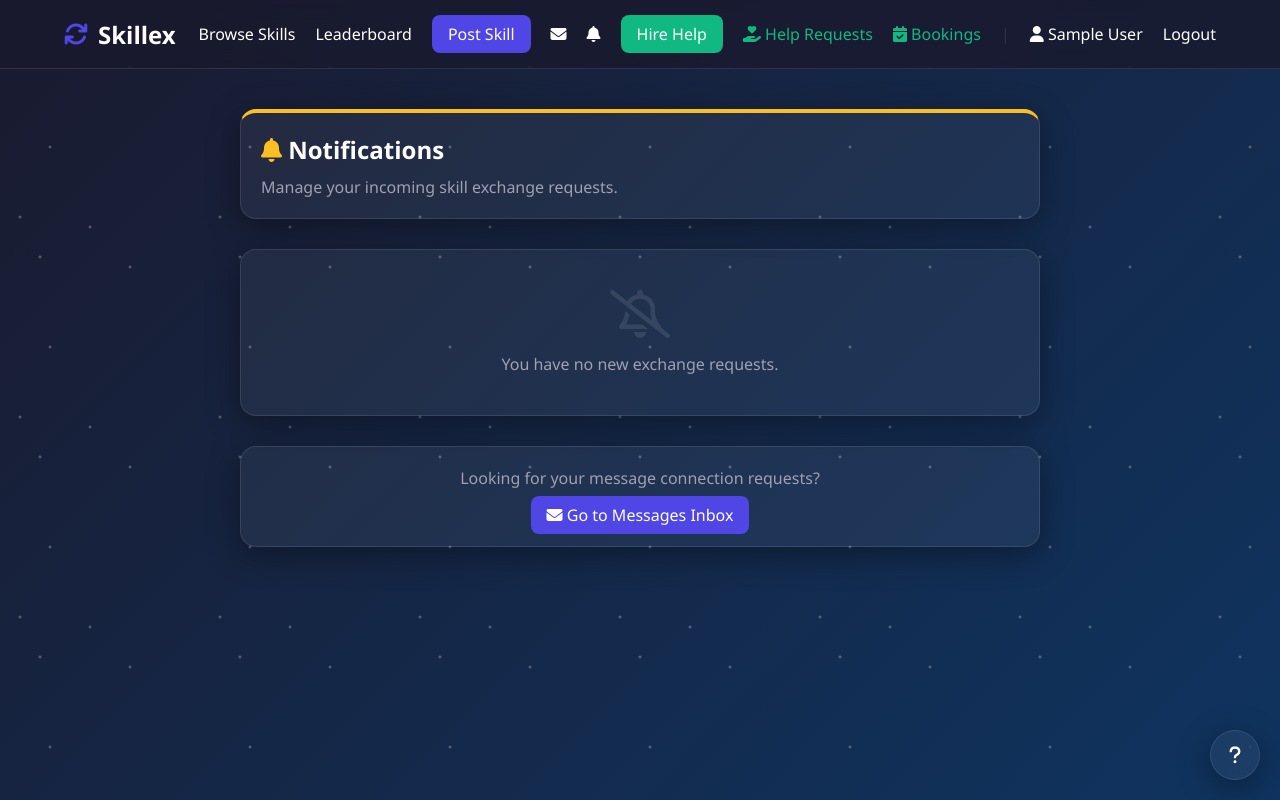
After one commit to pranathi8812-AIML/skillex-live, a Flask app: page /notifications in a window 1280 px wide. The commit adds this page. Run offline with Flask 3, Linux system fonts and the light colour scheme; the visitor is signed in with stand-in values (Sample User, id 1); data that the repository does not hold is empty.

Commit message:
Add notifications system and accept/reject exchange routes

```diff
--- a/app.py
+++ b/app.py
@@ -698,5 +698,31 @@ def delete_listing(id):
 
     return redirect(url_for('dashboard'))
 
+@app.route('/notifications')
+@login_required
+def notifications():
+    # Fetch exchange requests where the current user owns the listing and the status is still pending
+    pending_exchanges = Exchange.query.join(Listing).filter(
+        Listing.user_id == current_user.id,
+        Exchange.status == 'pending'
+    ).all()
+
+    return render_template('notifications.html', pending_exchanges=pending_exchanges)
+
+@app.route('/exchange/<int:id>/<action>')
+@login_required
+def handle_exchange(id, action):
+    exchange = Exchange.query.get_or_404(id)
+
+    # Security check: Verify the current user is the owner of the requested listing
+    if exchange.listing.user_id == current_user.id:
+        if action == 'accept':
+            exchange.status = 'accepted'
+        elif action == 'reject':
+            exchange.status = 'rejected'
+        db.session.commit()
+
+    return redirect(url_for('notifications'))
+
 if __name__ == '__main__':
     socketio.run(app, debug=True)
--- a/templates/base.html
+++ b/templates/base.html
@@ -24,7 +24,7 @@
             {% if current_user.is_authenticated %}
                 <a href="{{ url_for('post_listing') }}" class="btn-primary">Post Skill</a>
                 <a href="{{ url_for('messages_inbox') }}"><i class="fa-solid fa-envelope"></i></a>
-                <a href="#"><i class="fa-solid fa-bell"></i></a>
+                <a href="{{ url_for('notifications') }}"><i class="fa-solid fa-bell"></i></a>
                 <a href="{{ url_for('paid_services') }}" class="btn-primary btn-green">Hire Help</a>
 
                 <a href="{{ url_for('service_requests') }}" style="color: var(--accent-green);"><i class="fa-solid fa-hand-holding-heart"></i> Help Requests</a>
--- /dev/null
+++ b/templates/notifications.html
@@ -0,0 +1,39 @@
+{% extends 'base.html' %}
+
+{% block content %}
+<div style="max-width: 800px; margin: 0 auto;">
+    <div class="glass-card" style="margin-bottom: 30px; border-top: 4px solid #fbbf24;">
+        <h2 style="margin-bottom: 10px;"><i class="fa-solid fa-bell" style="color: #fbbf24;"></i> Notifications</h2>
+        <p style="color: var(--text-muted);">Manage your incoming skill exchange requests.</p>
+    </div>
+
+    <div style="display: flex; flex-direction: column; gap: 15px;">
+        {% for ex in pending_exchanges %}
+        <div class="glass-card" style="display: flex; justify-content: space-between; align-items: center; border-left: 4px solid #fbbf24;">
+            <div>
+                <h3 style="margin-bottom: 5px;">{{ ex.listing.title }}</h3>
+                <p style="font-size: 0.9rem; color: var(--text-muted); margin-bottom: 5px;">
+                    Requested by: <strong>{{ ex.requester.name }}</strong>
+                </p>
+                <span style="font-size: 0.8rem; padding: 2px 8px; border-radius: 12px; background: rgba(255,255,255,0.1); text-transform: uppercase;">{{ ex.status }}</span>
+            </div>
+            <div style="display: flex; gap: 10px;">
+                <a href="{{ url_for('handle_exchange', id=ex.id, action='accept') }}" class="btn-primary btn-green" style="text-decoration: none; padding: 8px 15px;"><i class="fa-solid fa-check"></i> Accept</a>
+                <a href="{{ url_for('handle_exchange', id=ex.id, action='reject') }}" class="btn-primary" style="background: rgba(220, 38, 38, 0.8); text-decoration: none; padding: 8px 15px;"><i class="fa-solid fa-xmark"></i> Reject</a>
+            </div>
+        </div>
+        {% else %}
+        <div class="glass-card" style="text-align: center; padding: 40px;">
+            <i class="fa-regular fa-bell-slash" style="font-size: 3rem; color: var(--glass-border); margin-bottom: 15px;"></i>
+            <p style="color: var(--text-muted);">You have no new exchange requests.</p>
+        </div>
+        {% endfor %}
+    </div>
+
+    <!-- Link to Message Requests -->
+    <div class="glass-card" style="margin-top: 30px; text-align: center;">
+        <p style="color: var(--text-muted); margin-bottom: 15px;">Looking for your message connection requests?</p>
+        <a href="{{ url_for('messages_inbox') }}" class="btn-primary" style="text-decoration: none;"><i class="fa-solid fa-envelope"></i> Go to Messages Inbox</a>
+    </div>
+</div>
+{% endblock %}
```
